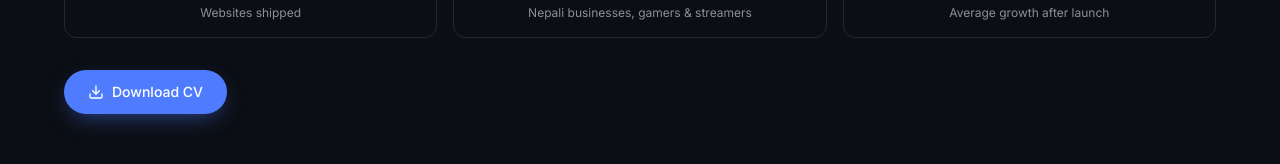
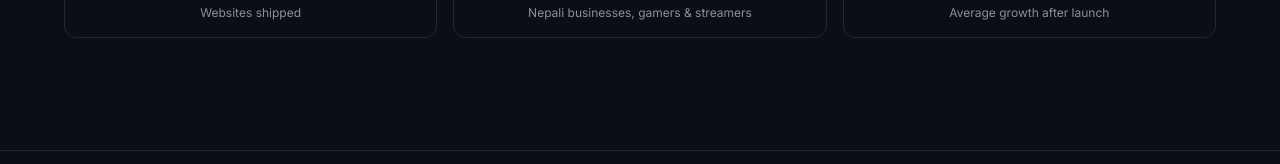
Before and after one commit to BuildWithThapa/BuildWithMe, a Next.js app: page /about in a window 1280 px wide. Shown: the part 423-587 px from the top of the page. Built offline with nearby package versions, Linux system fonts and the light colour scheme; no server answers.

Commit message:
Update page.tsx
Removed unused Button import and its usage in the component.

```diff
--- a/src/app/about/page.tsx
+++ b/src/app/about/page.tsx
@@ -1,6 +1,5 @@
 import type { Metadata } from "next";
-import { Download, TrendingUp, Rocket, Users } from "lucide-react";
-import { Button } from "@/components/ui/Button";
+import { TrendingUp, Rocket, Users } from "lucide-react";
 
 export const metadata: Metadata = {
   title: "About",
@@ -37,10 +36,6 @@ export default function AboutPage() {
             </div>
           ))}
         </div>
-
-        <Button href="/cv.pdf" className="mt-8">
-          <Download size={16} /> Download CV
-        </Button>
       </div>
     </div>
   );
```
